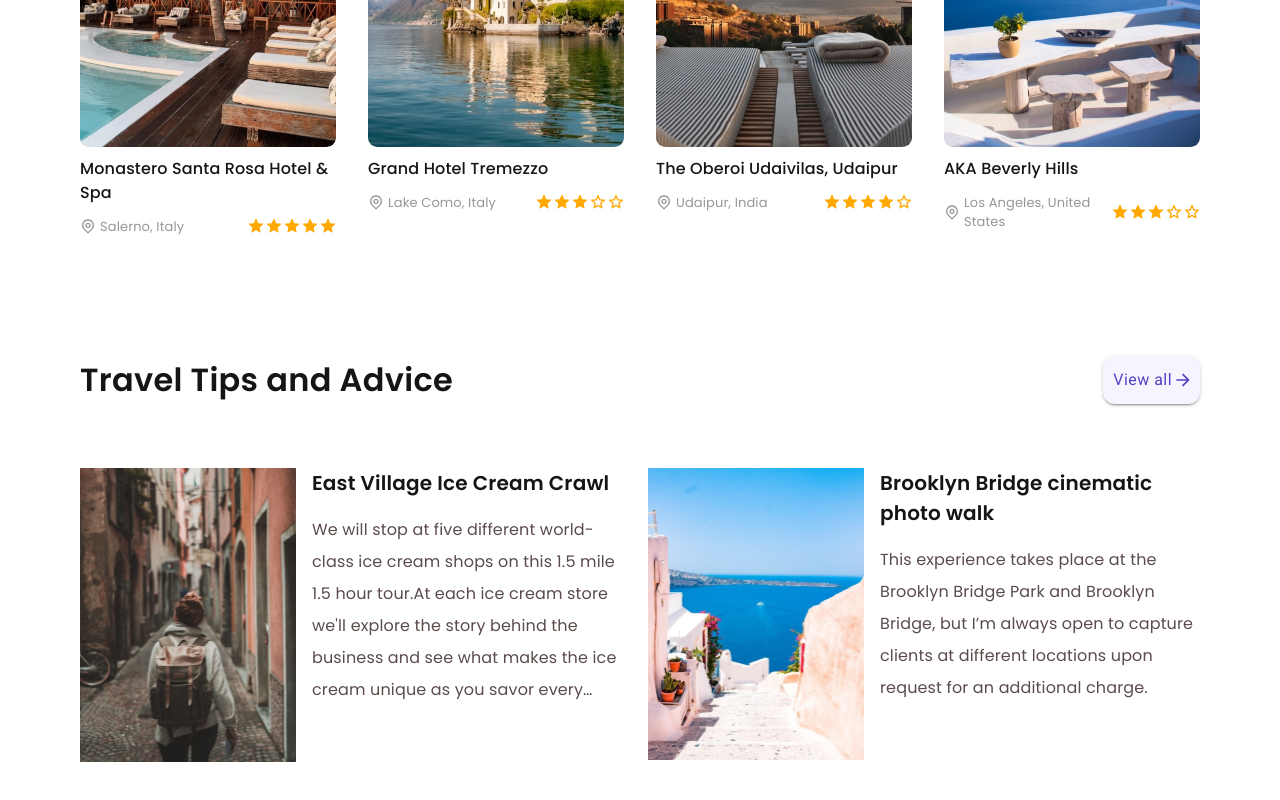
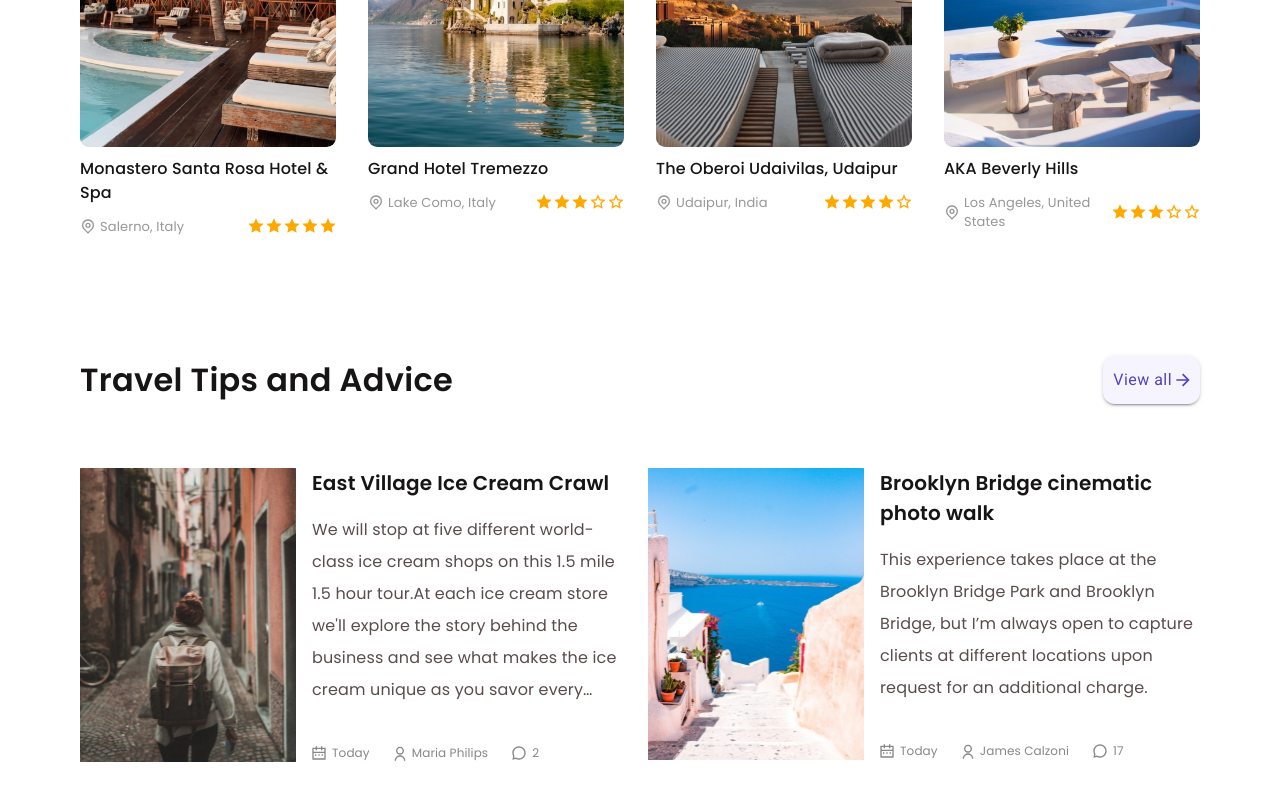
Before and after one commit to DevJaimeSantiago/9_Travel_Website_MUI, a React (Vite) app: page / in a window 1280 px wide. Shown: the part 1653-2453 px from the top of the page. Built offline with nearby package versions, Linux system fonts and the light colour scheme.

Commit message:
refactor: TravelItem Component finalizado

```diff
--- a/src/components/travel-item/TravelItem.jsx
+++ b/src/components/travel-item/TravelItem.jsx
@@ -49,6 +49,7 @@
 				>
 					{location}
 				</Typography>
+
 				<Typography
 					sx={{
 						fontFamily: "Poppins",
@@ -61,6 +62,86 @@
 				>
 					{text}
 				</Typography>
+
+				<Box
+					sx={{
+						display: "flex",
+						alignItems: "center",
+						gap: 3,
+						position: "absolute",
+						bottom: "0",
+						left: "0",
+					}}
+				>
+					<Box
+						sx={{
+							display: "flex",
+							alignItems: "center",
+							gap: 0.75,
+						}}
+					>
+						<img
+							src={calendarIcon}
+							alt="calendarIcon"
+						/>
+						<Typography
+							sx={{
+								fontFamily: "Poppins",
+								fontWeight: "400",
+								fontSize: "12px",
+								color: "#878787",
+							}}
+						>
+							{calendarText}{" "}
+						</Typography>
+					</Box>
+
+					<Box
+						sx={{
+							display: "flex",
+							alignItems: "center",
+							gap: 0.75,
+						}}
+					>
+						<img
+							src={userIcon}
+							alt="userIcon"
+						/>
+						<Typography
+							sx={{
+								fontFamily: "Poppins",
+								fontWeight: "400",
+								fontSize: "12px",
+								color: "#878787",
+							}}
+						>
+							{userText}
+						</Typography>
+					</Box>
+
+					<Box
+						sx={{
+							display: "flex",
+							alignItems: "center",
+							gap: 0.75,
+						}}
+					>
+						<img
+							src={commentsIcon}
+							alt="commentsIcon"
+						/>
+						<Typography
+							sx={{
+								fontFamily: "Poppins",
+								fontWeight: "400",
+								fontSize: "12px",
+								color: "#878787",
+							}}
+						>
+							{commentsText}
+						</Typography>
+					</Box>
+				</Box>
 			</Box>
 		</Box>
 	);
```
